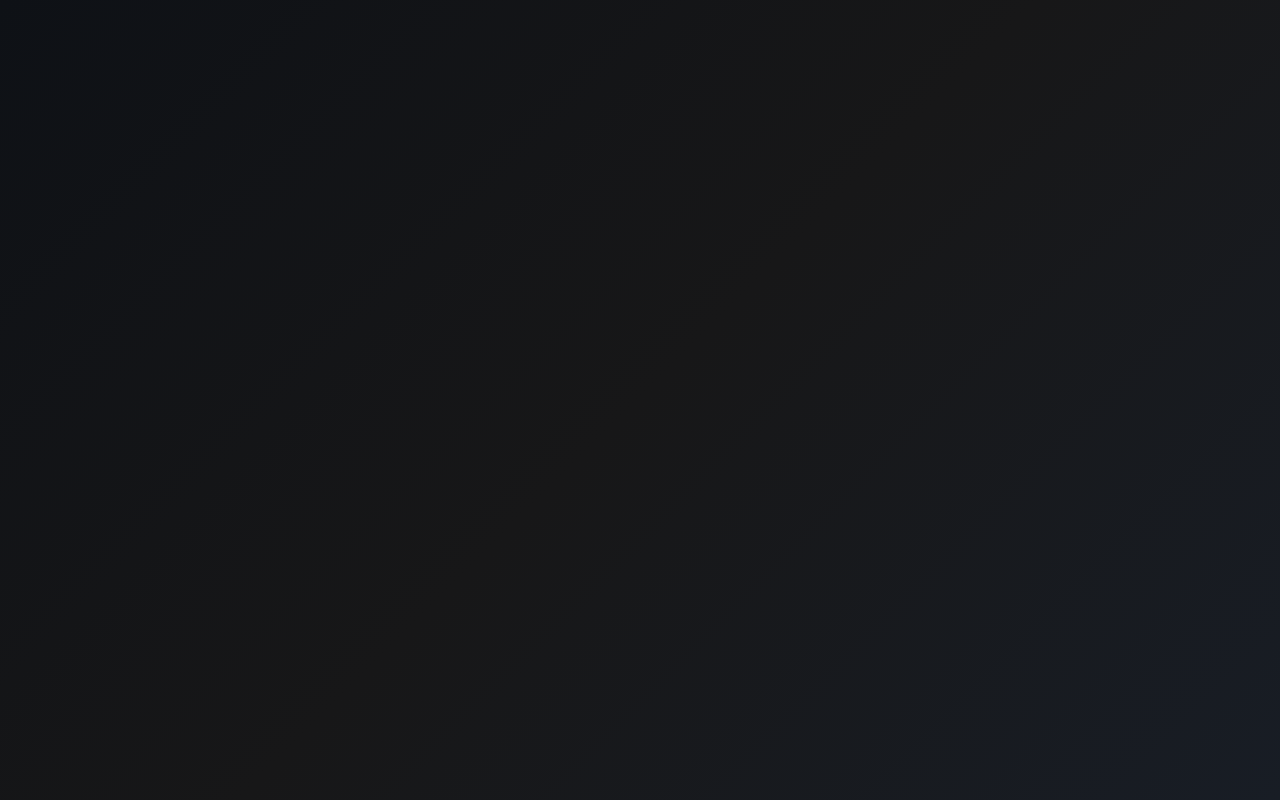
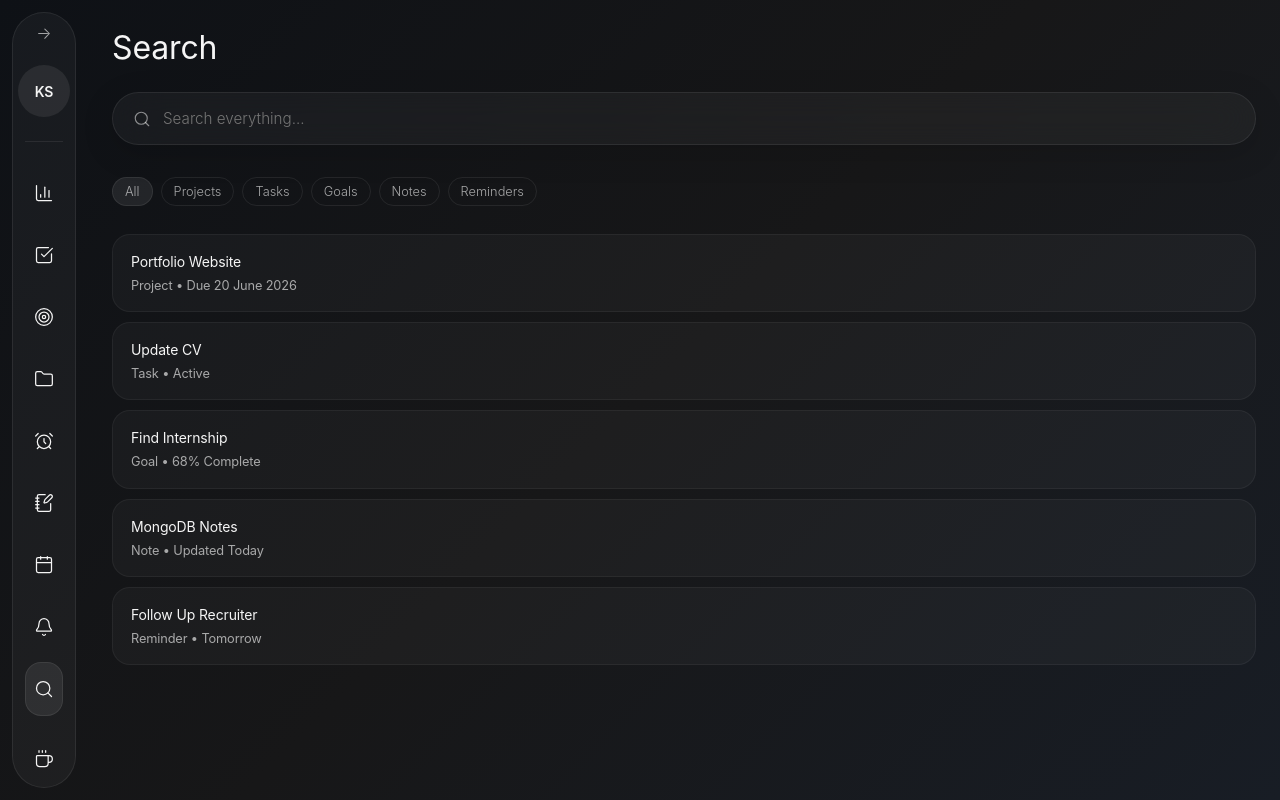
Before and after one commit to keenosmith-del/personal-productivity-desktop, a React (Vite) app in the folder frontend/: page /search in a window 1280 px wide. Before the commit this address had no page. Built offline with nearby package versions, Linux system fonts and the light colour scheme.

Commit message:
Latest phase sidebar and mainlayout

```diff
--- a/frontend/src/App.jsx
+++ b/frontend/src/App.jsx
@@ -12,6 +12,7 @@ import Settings from "./pages/Settings";
 import Reminders from "./pages/Reminders";
 import Notifications from "./pages/Notifications";
 import Break from "./pages/Break";
+import GlobalSearch from "./pages/GlobalSearch";
 
 function App() {
   return (
@@ -60,6 +61,11 @@ function App() {
         />
 
         <Route
+          path="/search"
+          element={<GlobalSearch />}
+        />
+
+        <Route
           path="/break"
           element={<Break />}
         />
--- a/frontend/src/components/Sidebar.jsx
+++ b/frontend/src/components/Sidebar.jsx
@@ -12,6 +12,7 @@ import {
   Settings,
   NotebookPen,
   Folder,
+  Search,
 } from "lucide-react";
 
 function Sidebar({ collapsed, setCollapsed }) {
@@ -55,6 +56,11 @@ function Sidebar({ collapsed, setCollapsed }) {
       label: "Notifications",
       path: "/notifications",
       icon: Bell,
+    },
+    {
+      label: "Search",
+      path: "/search",
+      icon: Search,
     },
   ];
 
--- /dev/null
+++ b/frontend/src/pages/GlobalSearch.jsx
@@ -0,0 +1,244 @@
+import MainLayout from "../layouts/MainLayout";
+import { Search } from "lucide-react";
+
+function GlobalSearch() {
+    return (
+        <MainLayout
+            style={{
+                maxWidth: "900px",
+                margin: "0 auto",
+            }}
+        >
+            {/* HEADER */}
+            <div
+                style={{
+                    marginBottom: "32px",
+                }}
+            >
+                <h1
+                    style={{
+                        fontSize: "2rem",
+                        fontWeight: "400",
+                        marginBottom: "20px",
+                    }}
+                >
+                    Search
+                </h1>
+
+                {/* SEARCH BAR */}
+                <div
+                    style={{
+                        display: "flex",
+                        alignItems: "center",
+                        gap: "12px",
+
+                        padding: "16px 20px",
+
+                        borderRadius: "999px",
+
+                        background:
+                            "rgba(255,255,255,0.04)",
+
+                        border:
+                            "1px solid rgba(255,255,255,0.08)",
+
+                        backdropFilter:
+                            "blur(20px)",
+
+                        boxShadow:
+                            "0 8px 32px rgba(0,0,0,0.15)",
+                    }}
+                >
+                    <Search
+                        size={18}
+                        strokeWidth={1.5}
+                        color="rgba(255,255,255,0.5)"
+                    />
+
+                    <input
+                        placeholder="Search everything..."
+                        style={{
+                            flex: 1,
+
+                            background:
+                                "transparent",
+
+                            border: "none",
+
+                            outline: "none",
+
+                            color:
+                                "var(--text-primary)",
+
+                            fontSize: "0.95rem",
+
+                            fontWeight: "300",
+                        }}
+                    />
+                </div>
+            </div>
+
+            {/* FILTER CHIPS */}
+            <div
+                style={{
+                    display: "flex",
+                    gap: "8px",
+
+                    flexWrap: "wrap",
+
+                    marginBottom: "28px",
+                }}
+            >
+                {[
+                    "All",
+                    "Projects",
+                    "Tasks",
+                    "Goals",
+                    "Notes",
+                    "Reminders",
+                ].map((item) => (
+                    <button
+                        key={item}
+                        style={{
+                            padding: "6px 12px",
+
+                            borderRadius:
+                                "999px",
+
+                            border:
+                                "1px solid rgba(255,255,255,0.08)",
+
+                            background:
+                                item === "All"
+                                    ? "rgba(255,255,255,0.08)"
+                                    : "transparent",
+
+                            color:
+                                "var(--text-secondary)",
+
+                            cursor:
+                                "pointer",
+
+                            fontSize:
+                                "0.8rem",
+
+                            fontWeight:
+                                "300",
+                        }}
+                    >
+                        {item}
+                    </button>
+                ))}
+            </div>
+
+            {/* RESULTS */}
+            <div
+                style={{
+                    display: "flex",
+                    flexDirection: "column",
+                    gap: "10px",
+                }}
+            >
+                {[
+                    {
+                        title:
+                            "Portfolio Website",
+                        type: "Project",
+                        subtitle:
+                            "Due 20 June 2026",
+                    },
+
+                    {
+                        title:
+                            "Update CV",
+                        type: "Task",
+                        subtitle:
+                            "Active",
+                    },
+
+                    {
+                        title:
+                            "Find Internship",
+                        type: "Goal",
+                        subtitle:
+                            "68% Complete",
+                    },
+
+                    {
+                        title:
+                            "MongoDB Notes",
+                        type: "Note",
+                        subtitle:
+                            "Updated Today",
+                    },
+
+                    {
+                        title:
+                            "Follow Up Recruiter",
+                        type: "Reminder",
+                        subtitle:
+                            "Tomorrow",
+                    },
+                ].map((item) => (
+                    <div
+                        key={item.title}
+                        style={{
+                            padding:
+                                "16px 18px",
+
+                            borderRadius:
+                                "18px",
+
+                            background:
+                                "rgba(255,255,255,0.03)",
+
+                            border:
+                                "1px solid rgba(255,255,255,0.05)",
+
+                            cursor:
+                                "pointer",
+
+                            transition:
+                                "all 0.2s ease",
+                        }}
+                        onMouseEnter={(e) => {
+                            e.currentTarget.style.background =
+                                "rgba(255,255,255,0.05)";
+                        }}
+                        onMouseLeave={(e) => {
+                            e.currentTarget.style.background =
+                                "rgba(255,255,255,0.03)";
+                        }}
+                    >
+                        <div
+                            style={{
+                                fontWeight:
+                                    "400",
+
+                                marginBottom:
+                                    "4px",
+                            }}
+                        >
+                            {item.title}
+                        </div>
+
+                        <div
+                            style={{
+                                fontSize:
+                                    "0.8rem",
+
+                                color:
+                                    "var(--text-secondary)",
+                            }}
+                        >
+                            {item.type} •{" "}
+                            {item.subtitle}
+                        </div>
+                    </div>
+                ))}
+            </div>
+        </MainLayout>
+    );
+}
+
+export default GlobalSearch;
```
